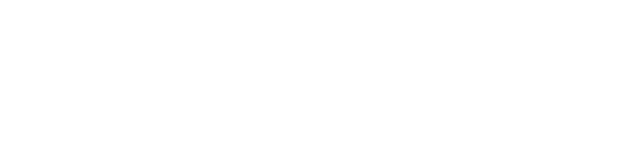
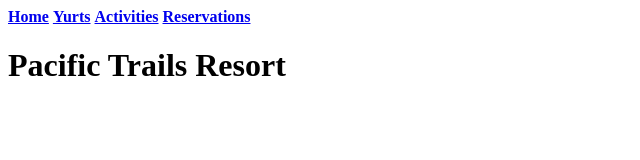
Before and after one commit to Yxxsung/Chapter-2-Resort, a plain HTML site: page Index.html in a window 1280 px wide. Shown: the whole page, without its empty margins (0-640 px from the left). Drawn offline with Linux system fonts and the light colour scheme.

Commit message:
Navigation Done

```diff
--- a/Index.html
+++ b/Index.html
@@ -3,10 +3,13 @@
 <!DOCTYPE html>
 <html lang="en">
     <nav>
-
+        <b><a href="index.html">Home</a></b>
+        <b><a href="yurts.html">Yurts</a></b>
+        <b><a href="activities.html">Activities</a></b>
+        <b><a href="Reservations.html">Reservations</a></b>
     </nav>
     <head>
-
+        <h1>Pacific Trails Resort</h1>
     </head>
     <title>
         Pacific Trails Resort
```
